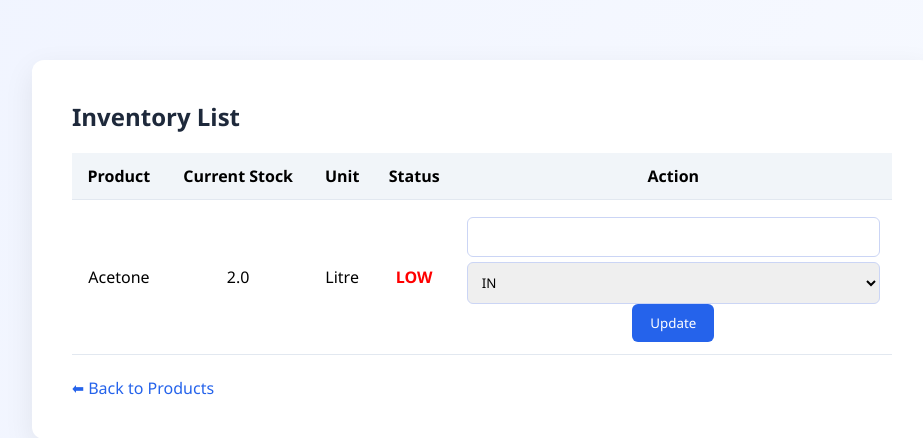
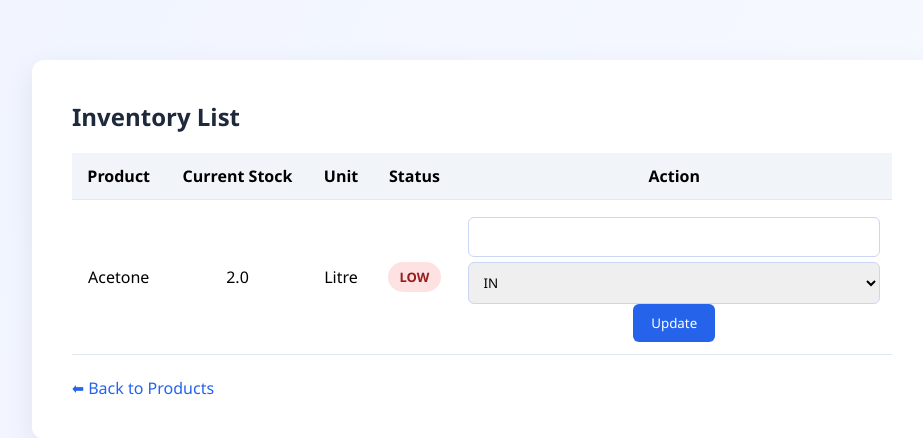
Before and after one commit to Siddharthxyz/inventory-management-system, a Flask app: page /inventory in a window 1280 px wide. Shown: the top 438 px of the page, without its empty margins (158-1081 px from the left). Run offline with Flask 3, Linux system fonts and the light colour scheme; data comes from the database, SQL or seed files in the repository.

Commit message:
Final inventory management system with UI improvements

```diff
--- a/static/style.css
+++ b/static/style.css
@@ -132,3 +132,22 @@ a:hover {
     color: green;
     font-weight: bold;
 }
+
+/* STATUS BADGES */
+.badge {
+    padding: 6px 12px;
+    border-radius: 999px;
+    font-size: 13px;
+    font-weight: 600;
+    display: inline-block;
+}
+
+.badge.ok {
+    background: #dcfce7;
+    color: #166534;
+}
+
+.badge.low {
+    background: #fee2e2;
+    color: #991b1b;
+}
--- a/templates/inventory.html
+++ b/templates/inventory.html
@@ -30,9 +30,9 @@
             <!-- LOW STOCK INDICATOR -->
             <td>
                 {% if item.current_stock < 5 %}
-                    <span class="low">LOW</span>
+                    <span class="badge low">LOW</span>
                 {% else %}
-                    <span class="ok">OK</span>
+                    <span class="badge ok">OK</span>
                 {% endif %}
             </td>
 
```
